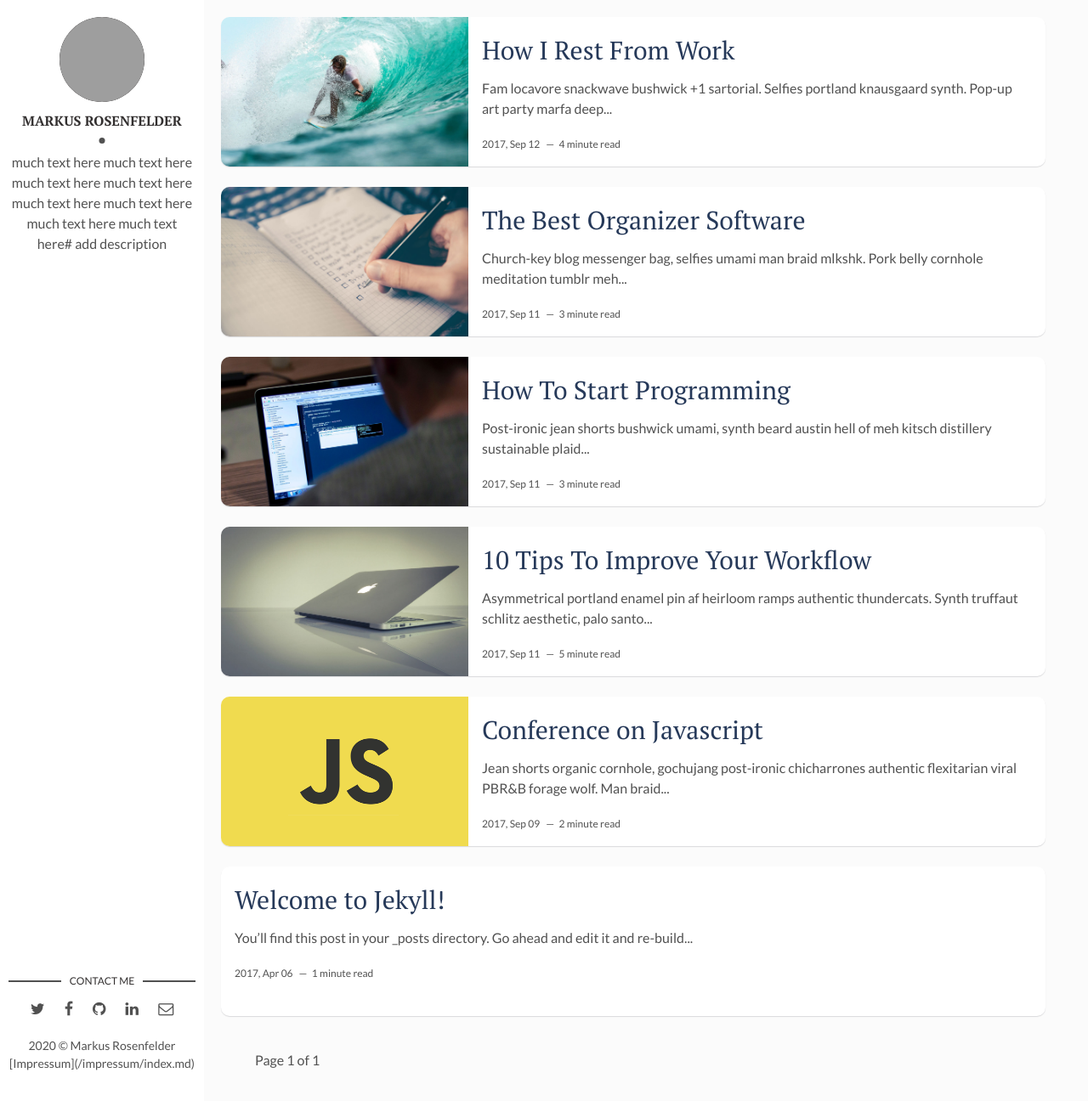
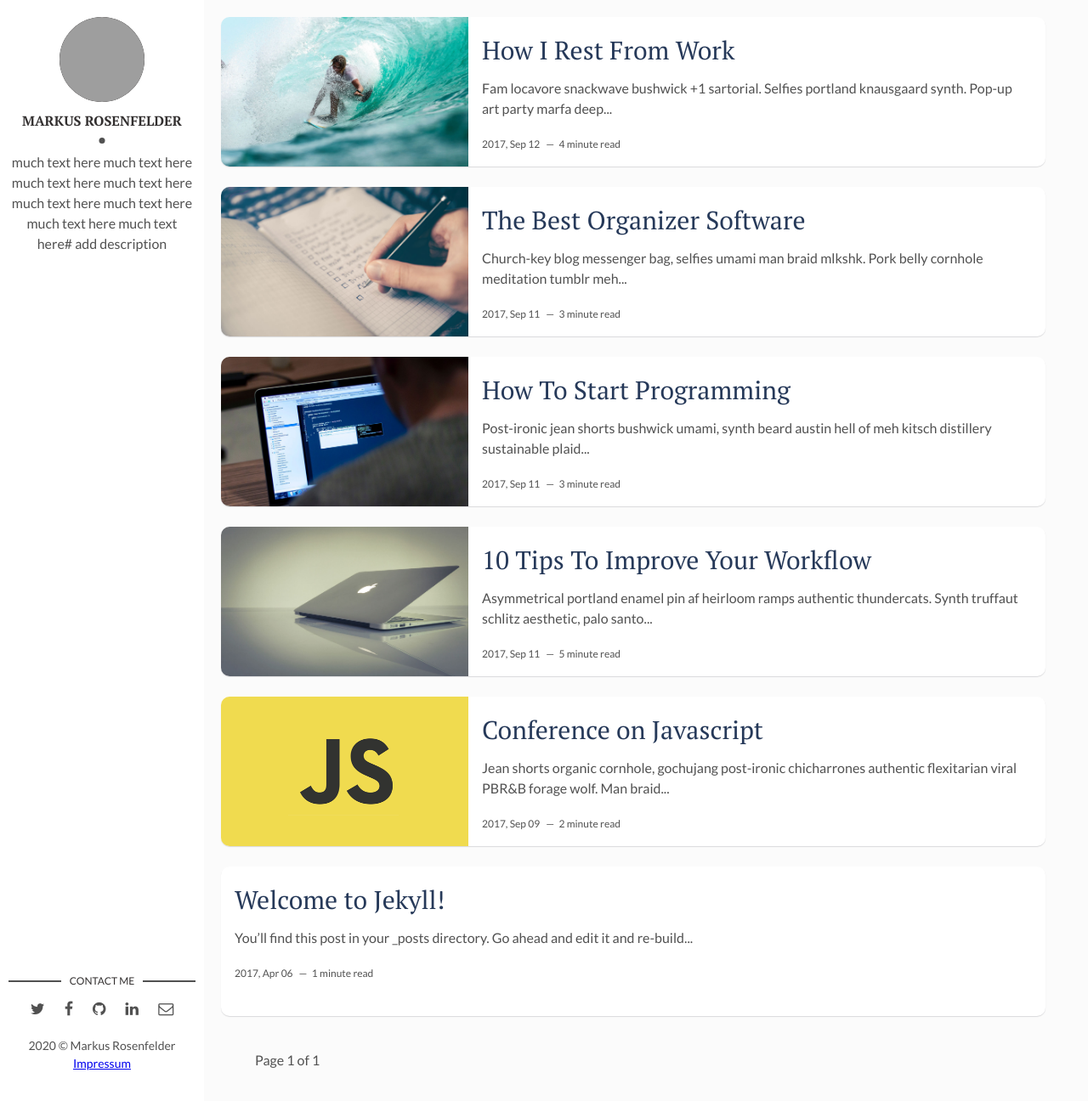
Before and after one commit to MarkusRosen/markusrosen.github.io, a Jekyll site: the page built from index.html, in a window 1280 px wide and 1296 px high. Shown: the whole window at 85% size. Built offline with Jekyll 4.4.1, drawn with Linux system fonts in a browser that asks for light colours; the list of posts is cut into pages by our own code; some of the changed lines change nothing that is shown; grey boxes are pictures that could not be loaded.

Commit message:
Update main.html

```diff
--- a/_layouts/main.html
+++ b/_layouts/main.html
@@ -44,8 +44,7 @@ layout: default
       </ul>
     </section> <!-- End Section Contact -->
     <div class="copyright">
-      <p>{{site.time | date: '%Y'}} &copy; {{site.author}} [Impressum](/impressum/index.md)
-      </p>
+      <p>{{site.time | date: '%Y'}} &copy; {{site.author}} <a href="{{site.baseurl}}/impressum">Impressum</a></p>
     </div>
   </footer> <!-- End Footer -->
 </aside> <!-- End Sidebar -->
```
